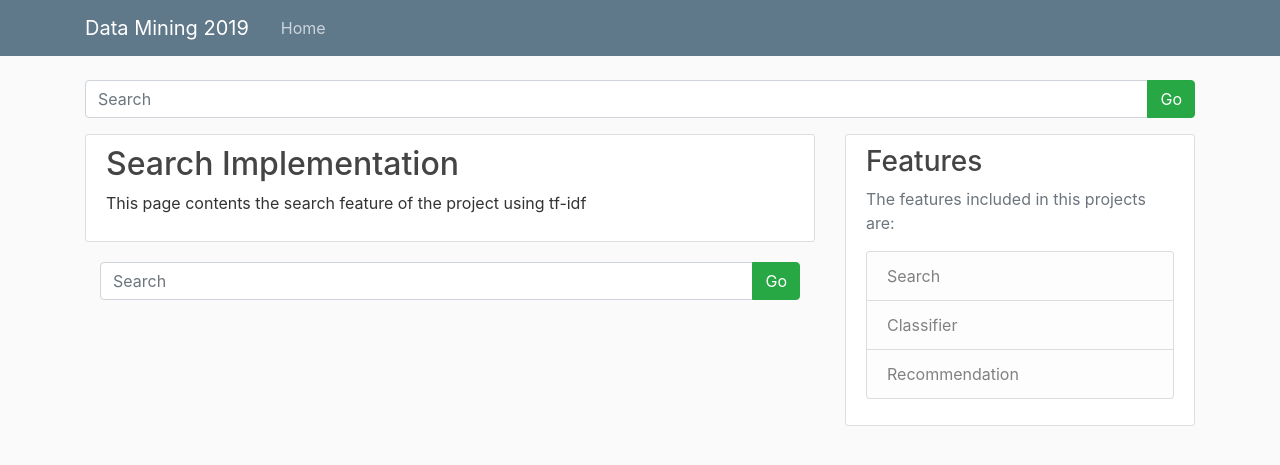
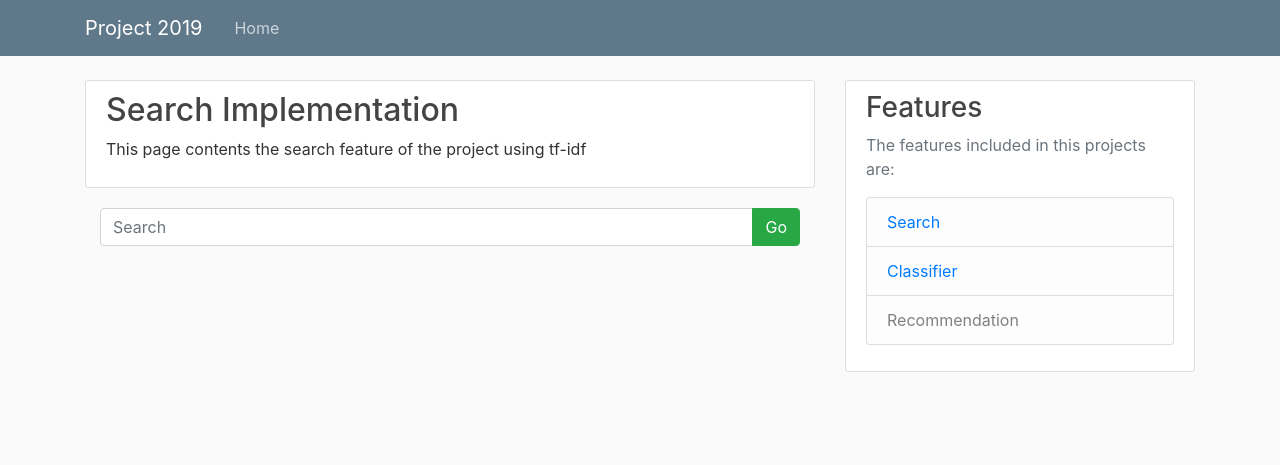
Before and after one commit to zalam93/search-dm, a Django app: page / in a window 1280 px wide. Shown: the top 465 px of the page. Run offline with Django 3.2, Linux system fonts and the light colour scheme; some libraries are stand-ins or nearby versions.

Commit message:
Update base.html

```diff
--- a/django_classify/blog/templates/blog/base.html
+++ b/django_classify/blog/templates/blog/base.html
@@ -18,7 +18,7 @@
 <header class="site-header">
   <nav class="navbar navbar-expand-md navbar-dark bg-steel fixed-top">
     <div class="container">
-      <a class="navbar-brand mr-4" href="/">Data Mining 2019</a>
+      <a class="navbar-brand mr-4" href="/">Project 2019</a>
       <button class="navbar-toggler" type="button" data-toggle="collapse" data-target="#navbarToggle" aria-controls="navbarToggle" aria-expanded="false" aria-label="Toggle navigation">
       <span class="navbar-toggler-icon"></span>
       </button>
@@ -33,18 +33,7 @@
 
   </nav>
 </header>
-<div class="container">
-    <form method="POST" action="/">
-        {% csrf_token %}
-          <div class="input-group mb-3">
 
-  <input type="text" name="query" class="form-control" placeholder="Search">
-  <div class="input-group-append">
-    <button class="btn btn-success" name="search" type="submit">Go</button>
-  </div>
-</div>
-</form>
-    </div>
 
 <main role="main" class="container">
   <div class="row">
@@ -56,8 +45,8 @@
         <h3>Features</h3>
         <p class='text-muted'>The features included in this projects are:
           <ul class="list-group">
-            <li class="list-group-item list-group-item-light">Search</li>
-            <li class="list-group-item list-group-item-light">Classifier</li>
+            <li class="list-group-item list-group-item-light"><a href="/home">Search</a></li>
+            <li class="list-group-item list-group-item-light"><a href="/classify">Classifier</a></li>
             <li class="list-group-item list-group-item-light">Recommendation</li>
           </ul>
         </p>
```
